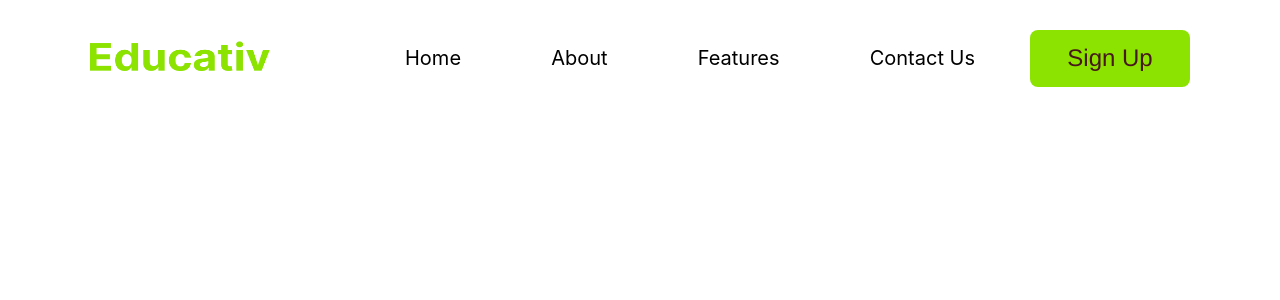
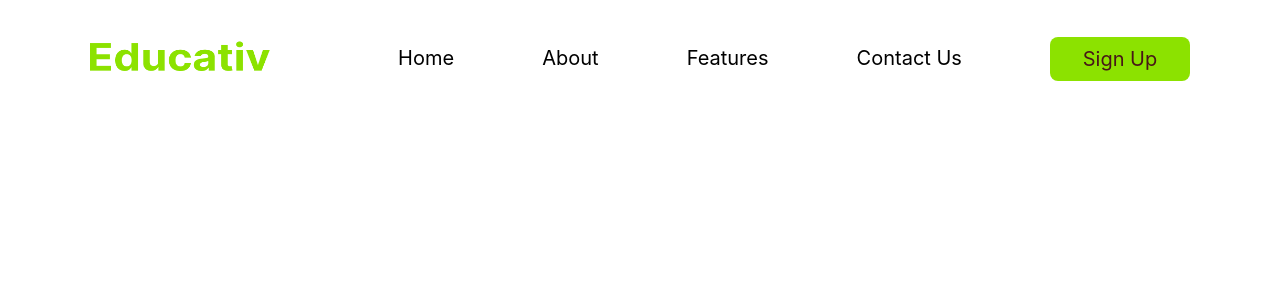
Before and after one commit to Educativ-App/educativ-frontend, a React (Vite) app: page / in a window 1280 px wide. Shown: the top 300 px of the page. Built offline with nearby package versions, Linux system fonts and the light colour scheme.

Commit message:
fixed header

```diff
--- a/package.json
+++ b/package.json
@@ -14,6 +14,7 @@
     "match-sorter": "^6.3.3",
     "react": "^18.2.0",
     "react-dom": "^18.2.0",
+    "react-icons": "^5.0.1",
     "react-router-dom": "^6.21.3",
     "sort-by": "^1.2.0"
   },
--- a/src/assets/css/styles.css
+++ b/src/assets/css/styles.css
@@ -1,7 +1,7 @@
 .header-container {
   max-width: 1100px;
+  padding: 0 50px;
   margin: 0 auto;
-  padding: 0 15px;
   display: flex;
   justify-content: space-between;
   align-items: center;
@@ -25,14 +25,17 @@
 }
 
 .nav-elements {
-    flex: 0.75;
+  flex: 1;
+  display: flex;
+  justify-content: center;
+  align-items: center;
 }
 
 .nav-elements ul {
   width: 100%;
   flex: 1;
   display: flex;
-  justify-content: space-between;
+  justify-content: space-evenly;
   list-style-type: none;
 }
 
@@ -73,20 +76,27 @@
 }
 
 @media (max-width: 600px) {
+  .header-container {
+    padding: 0 14px;
+  }
   .menu-icon {
     display: block;
     cursor: pointer;
+  }
+  .menu-btn {
+    display: none;
   }
 
   .nav-elements {
     position: absolute;
     right: 0;
-    top: 60px;
-    background-color: #fef7e5;
+    top: 80px;
+    background-color: #8ce200;
     width: 0px;
-    height: calc(100vh - 60px);
+    height: calc(100vh - 80px);
     transition: all 0.3s ease-in;
     overflow: hidden;
+    align-items: start;
   }
 
   .nav-elements.active {
@@ -113,21 +123,26 @@
   display: flex;
   gap: 10px;
   justify-content: center;
-  padding: 15px;
+  padding: 10px;
   position: relative;
-  width: 160px;
+  width: 140px;
   cursor: pointer;
 }
 
 .btn .btn-text {
-  font-family: "Inter-Regular", Helvetica;
-  font-size: 24px;
+  color: #481717;
+  font-family: Inter;
+  font-size: 20px;
+  font-style: normal;
   font-weight: 400;
-  letter-spacing: 0;
   line-height: normal;
-  margin-top: -1px;
-  position: relative;
-  width: fit-content;
+}
+
+@media (max-width: 600px) {
+  .btn {
+    padding: 10px;
+    width: 100px;
+  }
 }
 
 .btn-default {
@@ -147,3 +162,13 @@
 }
 
 /* end button */
+
+/* custom shortcut css */
+.d-flex {
+  display: flex;
+  align-items: center;
+  justify-content: space-between;
+  gap: 12px;
+}
+
+/* end custom shortcut css */
--- a/src/components/Button.jsx
+++ b/src/components/Button.jsx
@@ -9,7 +9,7 @@ const Button = ({ type = "default", text = "Log In", onClick }) => {
       className={`btn btn-${type}`}
       onClick={() => onClick }
     >
-      <div className="btn-text">{text}</div>
+      <span className="btn-text">{text}</span>
     </button>
   );
 };
--- a/src/components/Header.jsx
+++ b/src/components/Header.jsx
@@ -1,6 +1,8 @@
 import React from "react";
-import Button from "./Button"
-import '../assets/css/styles.css'
+import Button from "./Button";
+import "../assets/css/styles.css";
+import { MdOutlineMenu } from "react-icons/md";
+import { IoClose } from "react-icons/io5";
 
 const Header = () => {
   const [showNavbar, setShowNavbar] = React.useState(false);
@@ -12,30 +14,36 @@ const Header = () => {
   return (
     <nav className="navbar">
       <div className="header-container">
-        <div >
+        <div>
           <img className="logo" src="/Logo.png" alt="logo" />
-        </div>
-        <div className="menu-icon" onClick={handleShowNavbar}>
-          {/* <Hamburger /> */}
         </div>
         <div className={`nav-elements  ${showNavbar && "active"}`}>
           <ul>
             <li>
-              <a  href="/">Home</a >
+              <a href="/">Home</a>
             </li>
             <li>
-              <a  href="#about">About</a >
+              <a href="#about">About</a>
             </li>
             <li>
-              <a  href="#features">Features</a >
+              <a href="#features">Features</a>
             </li>
             <li>
-              <a  href="/about">Contact Us</a >
+              <a href="#contact">Contact Us</a>
             </li>
-
           </ul>
         </div>
-        <Button  text="Sign Up" />
+          <div className='menu-btn'>
+            <Button text="Sign Up" />
+          </div>
+
+          <div className="menu-icon" onClick={handleShowNavbar}>
+            {
+                !showNavbar ? <MdOutlineMenu size={32} /> : <IoClose size={24}/>
+            }
+
+
+        </div>
       </div>
     </nav>
   );
```
Also changed, not shown: 1 other file (tests, documents, lock files or other folders).
